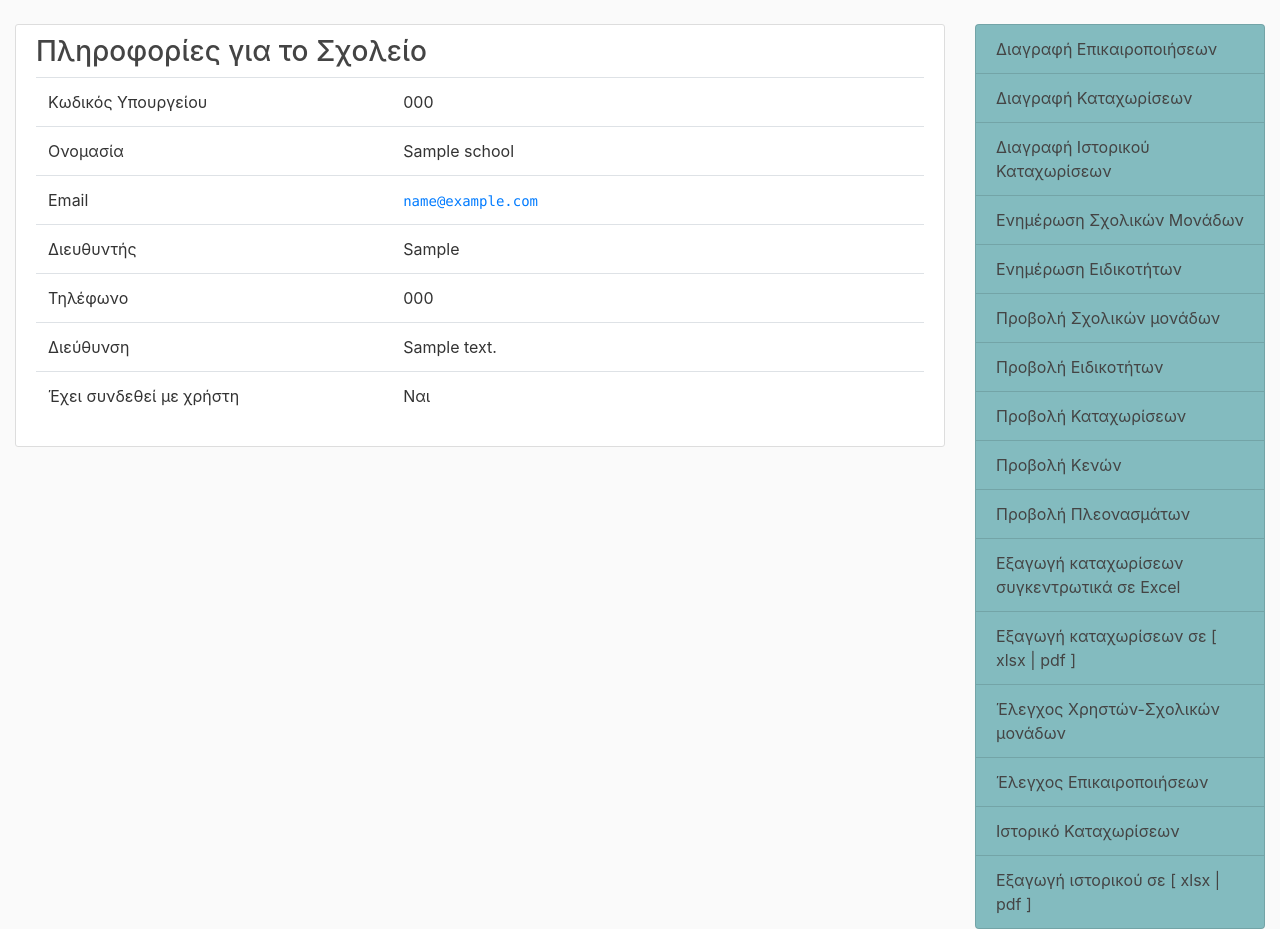
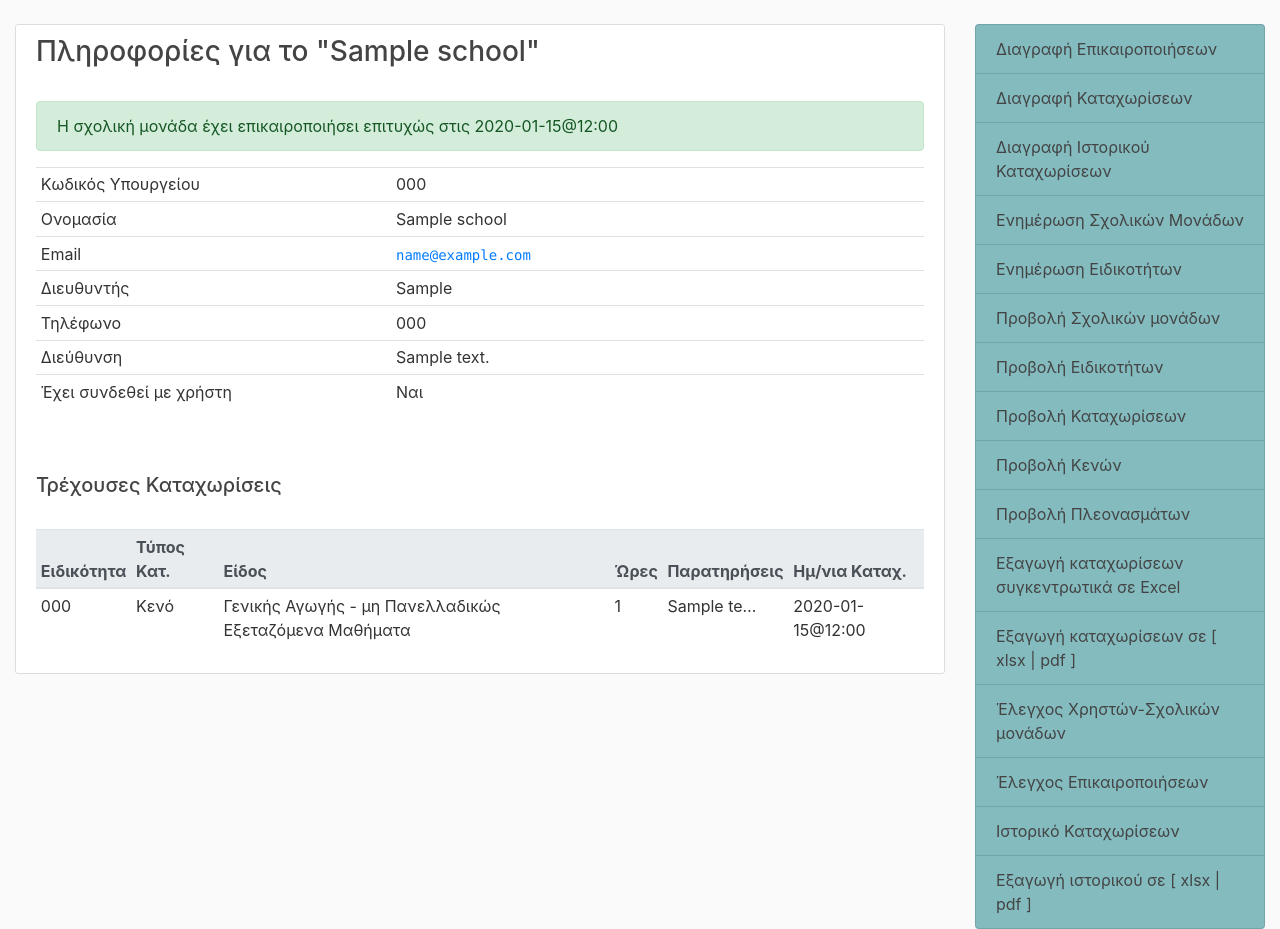
Before and after one commit to dideher/vacancies, a Django app: page /school/1/ in a window 1280 px wide. Shown: the part 56-985 px from the top of the page. Run offline with Django 3.2, Linux system fonts and the light colour scheme; a user stored in the database is signed in; tables that the repository leaves empty hold one stand-in row (values such as "Sample post"); parts of the project's set-up code (start-up, migrations or seed data) failed here and were passed over; some libraries are stand-ins or nearby versions.

Commit message:
updated several views with vacancies and school list to contain links to the school details page

```diff
--- a/app/main_app/templates/main_app/entries_surplus.html
+++ b/app/main_app/templates/main_app/entries_surplus.html
@@ -7,6 +7,7 @@
             <tr>
                 <th scope="col">Ειδικότητα</th>
                 <th scope="col">Τύπος</th>
+                <th scope="col">Είδος</th>
                 <th scope="col">Ώρες</th>
                 <th scope="col">Παρατηρήσεις</th>
                 <!-- <td>Χρονική σήμανση</td> -->
@@ -17,13 +18,16 @@
         {% for entry in entries %}
         <tr>
             <td> {{ entry.specialty.code }} </td>
+            <td>{{ entry.type }}</td>
             <td>{{ entry.get_variant_display }}</td>
             <td> {{ entry.hours }} </td>
             <td>
                 {{ entry.description|default_if_none:'-' }}
             </td>
             <!-- <td> {{ entry.date_time|date:'Y-m-d@H:i' }} </td> -->
-            <td> {{ entry.owner.last_name }} </td>
+            <td>
+                <a href="{% url 'schools:school_detail' entry.school.id %}">{{ entry.school.name }}</a>
+            </td>
         </tr>
         {% endfor %}
         </tbody>
--- a/app/main_app/templates/main_app/entries_vacancies.html
+++ b/app/main_app/templates/main_app/entries_vacancies.html
@@ -7,6 +7,7 @@
             <tr>
                 <th scope="col">Ειδικότητα</th>
                 <th scope="col">Τύπος</th>
+                <th scope="col">Είδος</th>
                 <th scope="col">Ώρες</th>
                 <th scope="col">Παρατηρήσεις</th>
                 <!-- <td>Χρονική σήμανση</td> -->
@@ -17,13 +18,16 @@
             {% for entry in entries %}
             <tr>
                 <td>{{ entry.specialty.code }} </td>
+                <td>{{ entry.type }}</td>
                 <td>{{ entry.get_variant_display }}</td>
                 <td> {{ entry.hours }} </td>
                 <td>
                     {{ entry.description|default_if_none:'-' }}
                 </td>
                 <!-- <td> {{ entry.date_time|date:'Y-m-d@H:i' }} </td> -->
-                <td> {{ entry.owner.last_name }} </td>
+                <td>
+                    <a href="{% url 'schools:school_detail' entry.school.id %}">{{ entry.school.name }}</a>
+                </td>
             </tr>
         {% endfor %}
         </tbody>
--- a/app/schools/templates/schools/school_detail.html
+++ b/app/schools/templates/schools/school_detail.html
@@ -1,9 +1,14 @@
 {% extends "main_app/base.html" %}
 {% block content %}
     <div class="content-section">
-        <h3>Πληροφορίες για το Σχολείο</h3>
-
-        <table class="table">
+        <h3>Πληροφορίες για το "{{ school.name }}"</h3>
+        <br />
+        {% if is_finalized %}
+            <div class="alert alert-success">Η σχολική μονάδα έχει επικαιροποιήσει επιτυχώς στις {{ finalized_on|date:'Y-m-d@H:i' }}</div>
+        {% else %}
+            <div class="alert alert-danger">H σχολική μονάδα ΔΕΝ έχει επικαιροποιήσει τα κενά/πλεονάσματα της</div>
+        {% endif %}
+        <table class="table table-sm">
             <tbody>
             <tr>
                 <td style="width: 40%">Κωδικός Υπουργείου</td>
@@ -41,5 +46,37 @@
             </tr>
             </tbody>
         </table>
+
+        <br />
+        <br />
+        <h5>Τρέχουσες Καταχωρίσεις</h5>
+        <br />
+        <table class="table table-hover table-sm">
+            <thead class="thead-light">
+                <tr>
+                    <th scope="col">Ειδικότητα</th>
+                    <th scope="col">Τύπος Κατ.</th>
+                    <th scope="col">Είδος</th>
+                    <th scope="col">Ώρες</th>
+                    <th scope="col">Παρατηρήσεις</th>
+                    <th scope="col">Ημ/νια Καταχ.</th>
+                </tr>
+            </thead>
+            <tbody>
+            {% for entry in school_entries %}
+                <tr>
+                    <td> {{ entry.specialty.code }} </td>
+                    <td>{{ entry.type }}</td>
+                    <td>{{ entry.get_variant_display }}</td>
+                    <td> {{ entry.hours }} </td>
+                    <td data-toggle="tooltip" data-placement="left" title="{{entry.description|default:''}}">
+                        {{ entry.description|default:'-'|truncatechars:10 }}
+                    </td>
+                    <td> {{ entry.date_time|date:'Y-m-d@H:i' }} </td>
+                </tr>
+            {% endfor %}
+            </tbody>
+    </table>
+
     </div>
 {% endblock content %}
--- a/app/schools/views.py
+++ b/app/schools/views.py
@@ -8,11 +8,28 @@ from django.contrib.auth.decorators import user_passes_test, login_required
 from django.views.generic import ListView, DetailView
 from .models import School
 from users.models import Profile
+from main_app.models import Entry
 from vacancies.utils.permissions import check_user_is_superuser
 
 
 class SchoolDetailView(LoginRequiredMixin, UserPassesTestMixin, DetailView):
     model = School
+
+    def get_context_data(self, **kwargs):
+        data = super().get_context_data(**kwargs)
+        if self.object is not None:
+            current_school: School = self.object
+
+            try:
+                managed_by: Profile = current_school.managed_by
+                data['is_finalized'] = managed_by.status is True
+                data['finalized_on'] = managed_by.status_time
+            except School.managed_by.RelatedObjectDoesNotExist:
+                data['is_finalized'] = False
+                data['finalized_on'] = None
+
+            data['school_entries'] = Entry.objects.filter(school=current_school).order_by('specialty')
+        return data
 
     def test_func(self):
         return check_user_is_superuser(self.request.user)
@@ -63,14 +80,15 @@ def status_update(request):
 @user_passes_test(check_user_is_superuser)
 def check_status(request):
 
-    superusers = User.objects.filter(is_superuser=True)
-    p_status_true = Profile.objects.filter(status=True).exclude(user__in=superusers)
-    u_status_false = User.objects.filter(profile__status=False).exclude(pk__in=superusers).exclude(profile__verified=False)
-    s_status_false = School.objects.filter(email__in=[u.email for u in u_status_false])
-    # u_status_true = User.objects.filter(profile__status=True).exclude(pk__in=superusers).exclude(profile__verified=False)
-    # s_status_true = School.objects.filter(email__in=[u.email for u in u_status_true])
+    # superusers = User.objects.filter(is_superuser=True)
+    # p_status_true = Profile.objects.filter(status=True).exclude(user__in=superusers)
+    # u_status_false = User.objects.filter(profile__status=False).exclude(pk__in=superusers).exclude(profile__verified=False)
+    # s_status_false = School.objects.filter(email__in=[u.email for u in u_status_false])
+    # s_status_false = School.objects.filter(email__in=[u.email for u in u_status_false])
+    s_status_true = School.objects.filter(managed_by__status=True).order_by('-managed_by__status_time')
+    s_status_false = School.objects.filter(managed_by__status=False).order_by('name')
 
-    return render(request, 'schools/check_status.html', {'p_status_true': p_status_true,
+    return render(request, 'schools/check_status.html', {'s_status_true': s_status_true,
                                                          's_status_false': s_status_false,
                                                          })
 
```
Also changed, not shown: app/main_app/templates/main_app/entries.html (+6 -3 lines), app/schools/templates/schools/check_status.html (+30 -20 lines).
